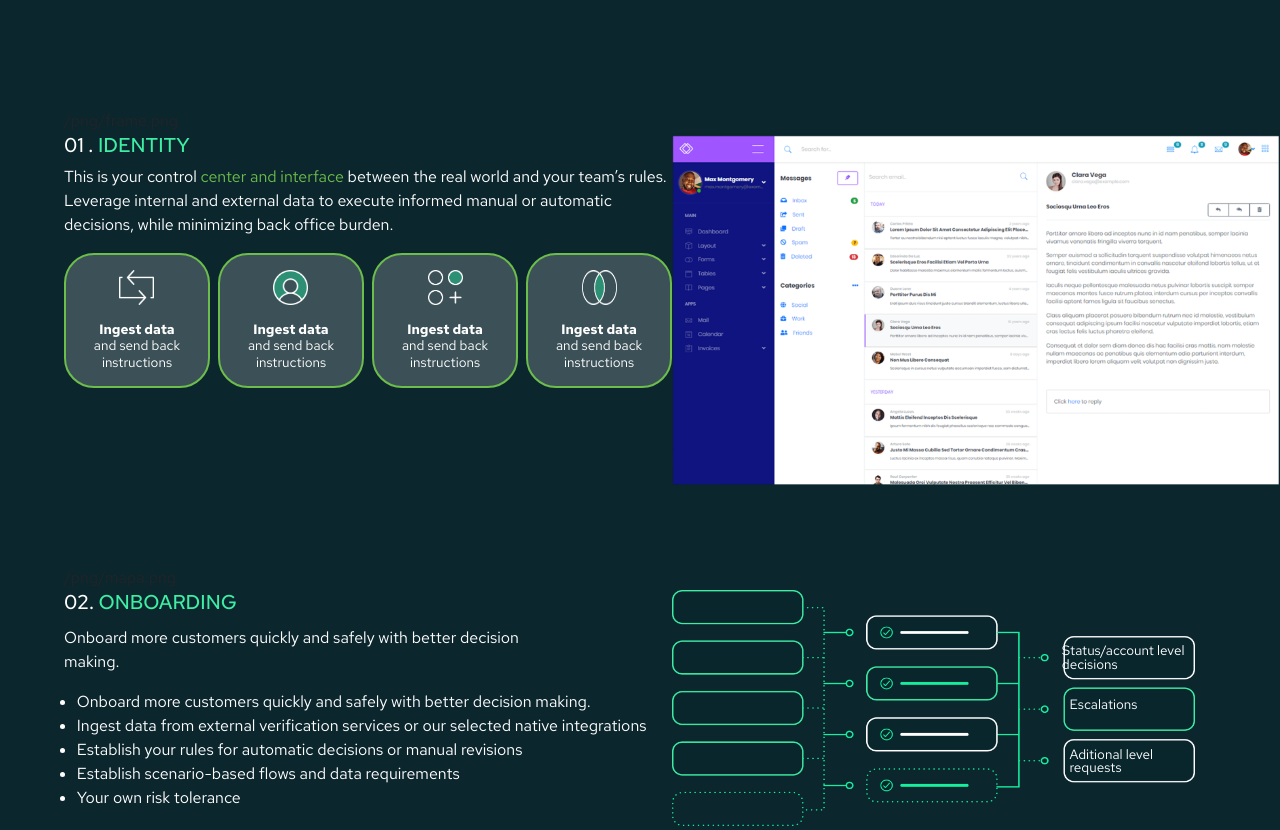
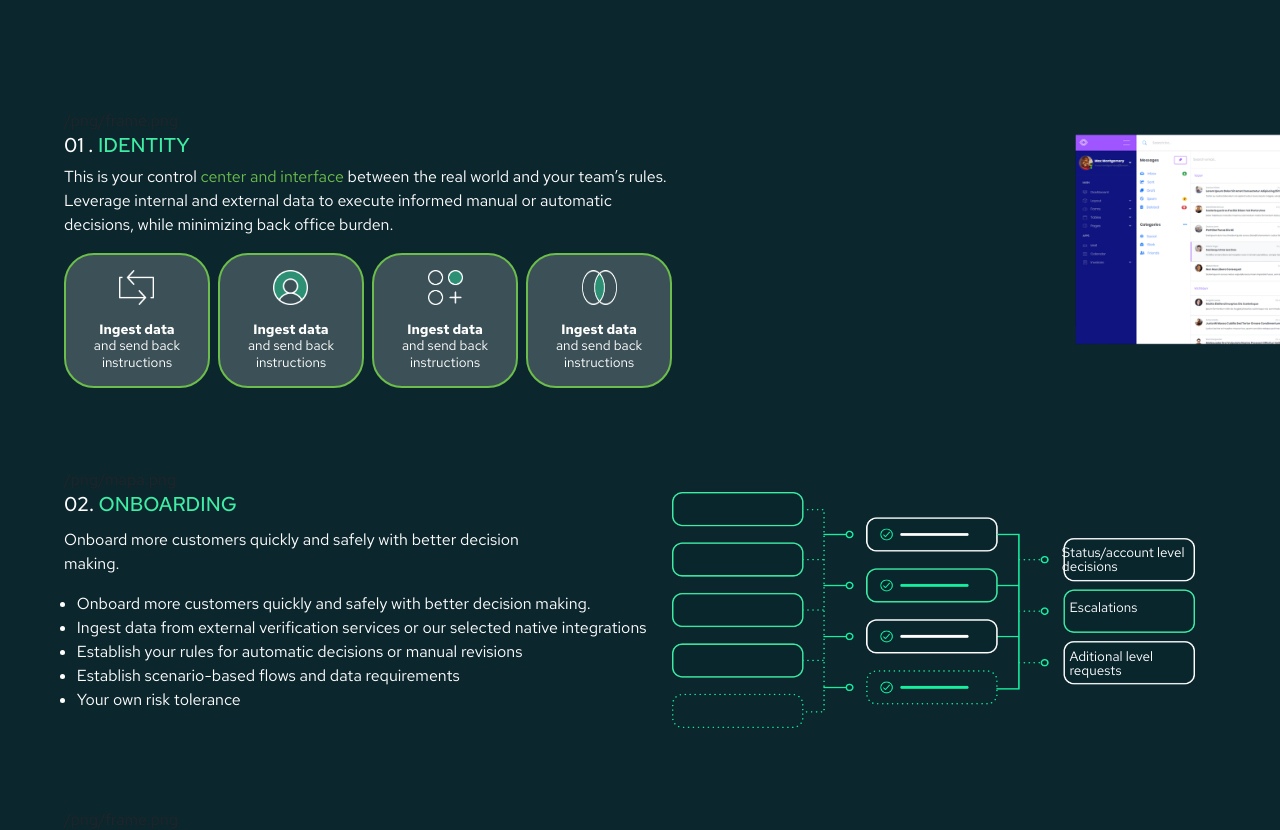
Before and after one commit to dokodeko/backbone, a Next.js app: page /clm in a window 1280 px wide. Shown: the part 1064-1894 px from the top of the page. Built offline with nearby package versions, Linux system fonts and the light colour scheme.

Commit message:
completo maquetado faltan detalles

```diff
--- a/components/ui/Sections.jsx
+++ b/components/ui/Sections.jsx
@@ -28,6 +28,7 @@ const SectionCustom = (props) => {
           </p>
           <div className={`flex_box`}>{props.cards}</div>
         </div>
+
         {props.estadoImagen ? (
           <div className={`${posicion} ${style.cont_2}`}>
             <img src={imagen} />
--- a/components/ui/ui.module.css
+++ b/components/ui/ui.module.css
@@ -114,3 +114,9 @@
 .custom_titulo {
   margin-top: 1rem !important;
 }
+.custom_imagen img {
+  width: 60%;
+  display: block;
+  margin-right: -10rem;
+  margin-left: auto;
+}
--- a/pages/clm.jsx
+++ b/pages/clm.jsx
@@ -105,6 +105,7 @@ export default function Clm() {
             parrafo2={section1.parrafo2}
             imagen={section1.imagen}
             estadoImagen={section1.estadoImagen}
+            posicion={style.custom_imagen}
             cards={
               <>
                 {section1.cards.map((card, index) => {
@@ -156,6 +157,8 @@ export default function Clm() {
             parrafo2={section3.parrafo2}
             imagen={section3.imagen}
             estadoImagen={section3.estadoImagen}
+            posicion={style.custom_imagen}
+
             cards={
               <>
                 {section3.cards.map((card, index) => {
```
